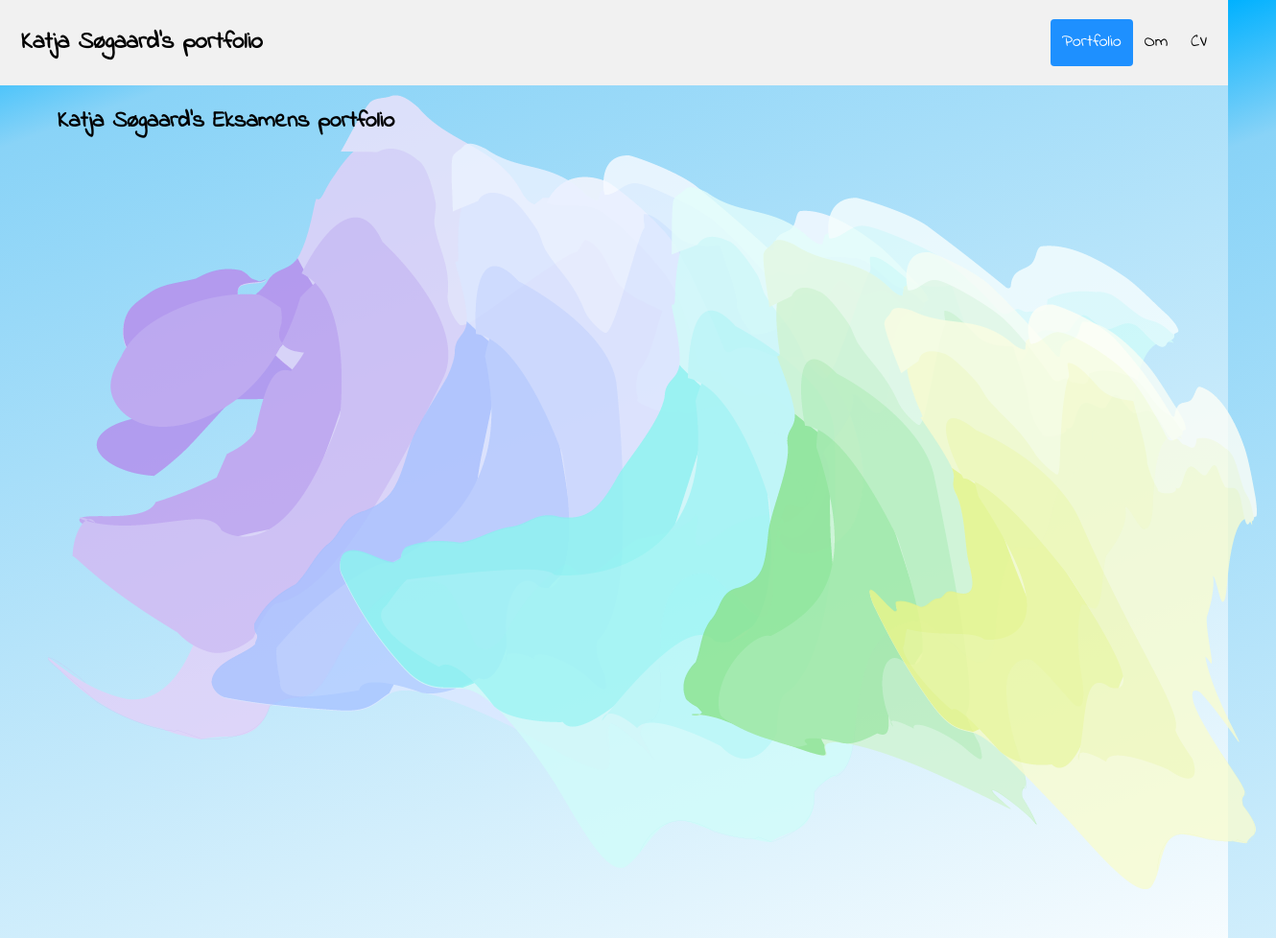
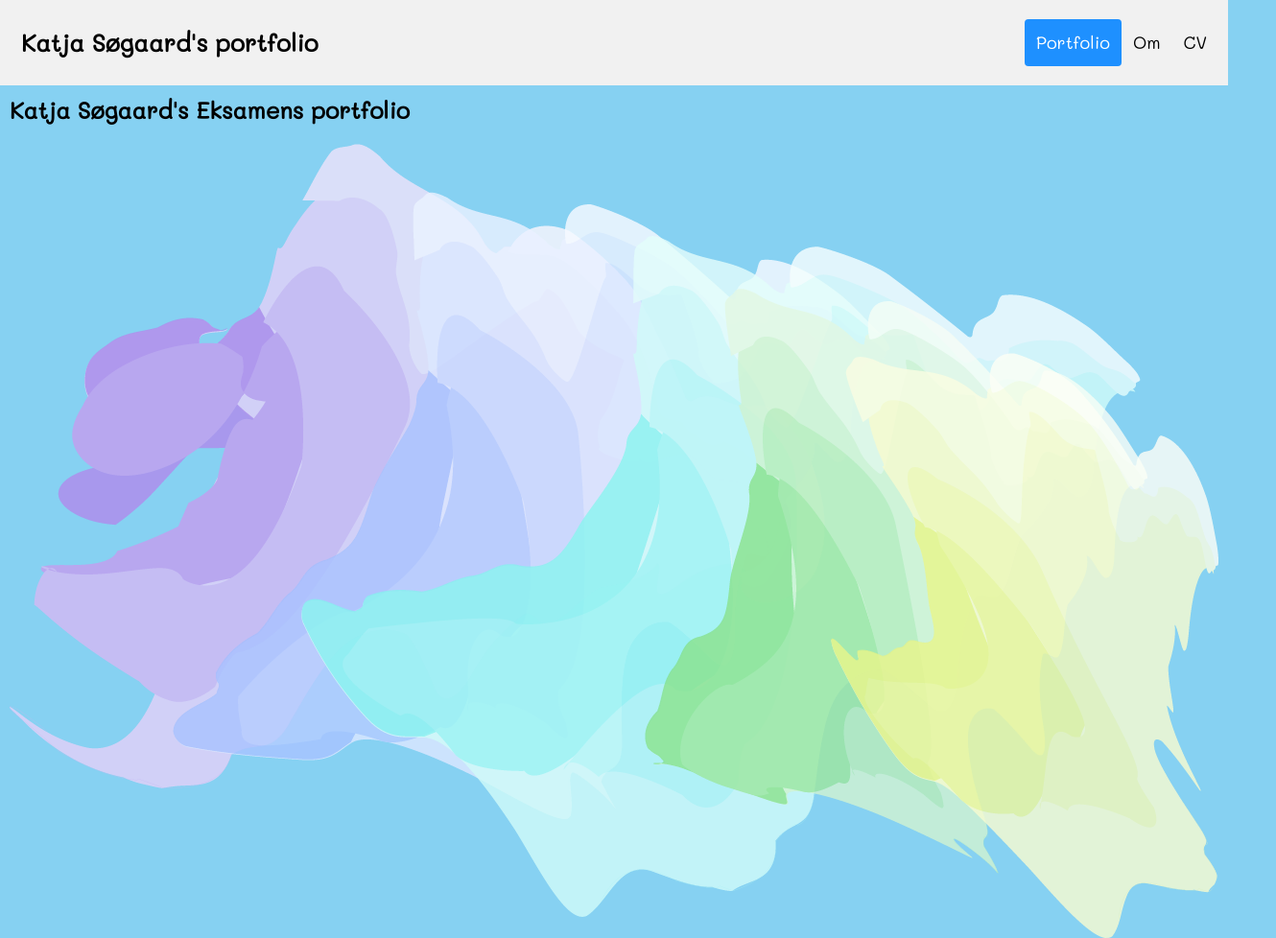
Before and after one commit to Katjsoeg/eksamen_sem1, a plain HTML site: page index.html in a window 1280 px wide. Shown: the top 978 px of the page at 96% size, 1330 px wide, since content can reach past the window. Drawn offline with Linux system fonts and the light colour scheme.

Commit message:
img font validate test 1

```diff
--- a/index.html
+++ b/index.html
@@ -5,8 +5,10 @@
 	<meta charset="utf-8">
 	<meta name="viewport" content="width=device-width, initial-scale=1.0">
 	<link rel="stylesheet" href="style.css">
+	<link href="https://fonts.googleapis.com/css?family=Roboto&display=swap" rel="stylesheet">
+	<link href="https://fonts.googleapis.com/css?family=Mali&display=swap" rel="stylesheet">
 	<title>Katja Søgaards eksamensportfolio</title>
-	<link href="https://fonts.googleapis.com/css?family=Indie+Flower|Roboto&display=swap" rel="stylesheet">
+
 
 </head>
 
@@ -21,8 +23,9 @@
 	</div>
 	<section id="index">
 		<h2>Katja Søgaard's Eksamens portfolio</h2>
+		<div id="background">
+			<img src="img/indexbg.png" alt="watercolor" class="responsive">
+		</div>
 	</section>
-</body>
-
-</html>
-<script src="script.js"></script>
+	<script src="script.js"></script>
+</body></html>
--- a/style.css
+++ b/style.css
@@ -7,9 +7,8 @@
 /*Other code*/
 
 body {
-	background: rgb(0, 177, 255);
-	background: linear-gradient(160deg, rgba(0, 177, 255, 1) 0%, rgba(137, 211, 247, 1) 10%, rgba(255, 255, 255, 1) 100%);
-	height: 1080px;
+	background: #86d1f2;
+
 }
 
 /* Style the header with a grey background and some padding */
@@ -30,7 +29,7 @@ body {
 	font-size: 18px;
 	line-height: 25px;
 	border-radius: 4px;
-	font-family: 'Indie Flower', cursive;
+	font-family: 'Mali', cursive;
 }
 
 /* Style the logo link (notice that we set the same value of line-height and font-size to prevent the header to increase when the font gets bigger */
@@ -78,20 +77,27 @@ p {
 h1,
 h2,
 h3 {
-	font-family: 'Indie Flower', cursive;
+	font-family: 'Mali', cursive;
 	padding: 10px;
 }
 
 /*Index*/
 
 #index {
-	position: relative;
 	height: 100%;
 	width: 100%;
-	top: 10px;
-	left: 50px;
-	background-image: url(img/indexbg.png);
-	background-repeat: no-repeat;
+	top: 50px;
+
+}
+
+#background {
+	position: relative;
+
+}
+
+.responsive {
+	width: 100%;
+	height: auto;
 }
 
 /*Om*/
@@ -144,7 +150,6 @@ li {
 	flex-grow: 1;
 	flex-basis: 300px;
 
-
 }
 
 #eksempler .top {
@@ -160,6 +165,7 @@ img {
 	padding: 10px;
 }
 
+@media only screen and (min-width: 360px) {}
 
 
 /*Tema 1 - Grundlæggende Web*/
```
Also changed, not shown: cv.html (+3 -2 lines), portfolio.html (+7 -6 lines), tema1.html (+3 -2 lines), tema2.html (+3 -2 lines), tema3.html (+3 -2 lines), tema4.html (+3 -2 lines), 1 other file.
